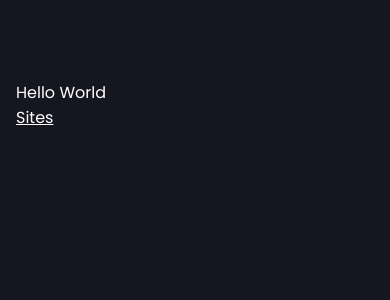
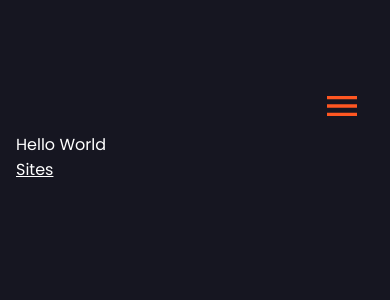
Before and after one commit to GustavoMelloGit/GMPM, a React (Create React App) app: page / in a window 390 px wide. Shown: the top 300 px of the page. Built offline with nearby package versions, Linux system fonts and the light colour scheme.

Commit message:
feat: :sparkles: app menu is now working for mobile

```diff
--- a/src/components/Layout/components/VerticalNav/index.tsx
+++ b/src/components/Layout/components/VerticalNav/index.tsx
@@ -1,33 +1,37 @@
-import React from 'react';
-import { Avatar, Box, Typography } from '@mui/material';
+import React, { useContext } from 'react';
+import { Avatar, Box, Typography, Button, IconButton } from '@mui/material';
 import {
   AppDrawer,
+  MobileHeader,
   ProfileContainer,
   VerticalNavContainer,
   VerticalNavContentContainer,
   VerticalNavContentWrapper,
-  VerticalNavListContainer,
 } from './styles';
 import { PropsChildrenOnly } from '../../../../shared/types/utils';
 import { deepOrange } from '@mui/material/colors';
 import { NavList } from './components';
+import MenuIcon from '@mui/icons-material/Menu';
+import CloseIcon from '@mui/icons-material/Close';
+import { LayoutContext } from '../../../../contexts/layout';
 
-interface VerticalNavbarProps extends PropsChildrenOnly {
-  isOpen: boolean;
-}
-const VerticalNavbar: React.FC<VerticalNavbarProps> = ({
-  children,
-  isOpen,
-}) => {
+const VerticalNavbar: React.FC<PropsChildrenOnly> = ({ children }) => {
+  const { isMobile, toggleDrawer, drawerIsOpen } = useContext(LayoutContext);
+
   return (
     <VerticalNavContainer>
-      <AppDrawer
-        anchor='left'
-        open={isOpen}
-        BackdropProps={{ invisible: true }}
-        variant='persistent'
+      <AppDrawer drawerIsOpen={drawerIsOpen} isMobile={isMobile}>
+        {isMobile && drawerIsOpen && (
+          <MobileHeader>
+            <IconButton
+              aria-label='copia o email para área de transferência'
+              onClick={toggleDrawer}
+              edge='end'
             >
-        <VerticalNavListContainer>
+              <CloseIcon sx={{ fill: deepOrange[500] }} />
+            </IconButton>
+          </MobileHeader>
+        )}
         <ProfileContainer>
           <Avatar
             variant='rounded'
@@ -40,20 +44,28 @@ const VerticalNavbar: React.FC<VerticalNavbarProps> = ({
           >
             G
           </Avatar>
-            <Box ml={1}>
-              <Typography fontWeight={700} noWrap width={200}>
+          <Box ml={1} minWidth={0}>
+            <Typography fontWeight={700} noWrap>
               Gustavo Marques de Mello Muito grande
             </Typography>
-              <Typography fontSize={13} fontWeight={500} noWrap width={200}>
+            <Typography fontSize={13} fontWeight={500} noWrap>
               gugamello2014@yahoo.com
             </Typography>
           </Box>
         </ProfileContainer>
         <NavList />
-        </VerticalNavListContainer>
       </AppDrawer>
-      <VerticalNavContentWrapper drawerIsOpen={isOpen}>
-        <VerticalNavContentContainer>{children}</VerticalNavContentContainer>
+      <VerticalNavContentWrapper isMobile={isMobile}>
+        <VerticalNavContentContainer>
+          {isMobile && (
+            <MobileHeader>
+              <Button onClick={toggleDrawer}>
+                <MenuIcon sx={{ fill: deepOrange[500] }} />
+              </Button>
+            </MobileHeader>
+          )}
+          {children}
+        </VerticalNavContentContainer>
       </VerticalNavContentWrapper>
     </VerticalNavContainer>
   );
--- a/src/components/Layout/components/VerticalNav/styles.ts
+++ b/src/components/Layout/components/VerticalNav/styles.ts
@@ -1,31 +1,29 @@
 import styled, { css } from 'styled-components';
 import { Box } from '@mui/system';
 import colors from '../../../../styles/colors';
-import { Container, Drawer } from '@mui/material';
+import { Container } from '@mui/material';
+
+interface VerticalNavProps {
+  drawerIsOpen?: boolean;
+  isMobile?: boolean;
+}
 
 export const VerticalNavContainer = styled(Box)`
+  position: relative;
   height: 100%;
   width: 100%;
   display: flex;
 `;
 
-export const VerticalNavListContainer = styled(Box)`
-  width: 20rem;
-  min-width: 20rem;
-  height: 100%;
-  background-color: ${colors.blue[500]};
-  padding: 2rem 2rem;
-`;
-
 export const VerticalNavContentContainer = styled(Container)`
   padding-top: 5rem;
 `;
-export const VerticalNavContentWrapper = styled(Box)<{ drawerIsOpen: boolean }>`
+export const VerticalNavContentWrapper = styled(Box)<VerticalNavProps>`
   width: 100%;
   height: 100%;
   background-color: ${colors.gray[700]};
   ${(props) =>
-    props.drawerIsOpen &&
+    !props.isMobile &&
     css`
       margin-left: 20rem;
     `}
@@ -37,8 +35,34 @@ export const ProfileContainer = styled(Box)`
   margin-bottom: 5rem;
 `;
 
-export const AppDrawer = styled(Drawer)`
-  > div {
-    background-color: ${colors.blue[500]};
+export const AppDrawer = styled(Box)<VerticalNavProps>`
+  position: fixed;
+  z-index: 1000;
+  height: 100vh;
+  background-color: ${colors.blue[500]};
+  width: 20rem;
+  min-width: 20rem;
+  padding: 2rem;
+
+  ${({ drawerIsOpen, isMobile }) => {
+    if (drawerIsOpen && isMobile) {
+      return css`
+        width: 100%;
+      `;
+    } else if (isMobile && !drawerIsOpen) {
+      return css`
+        display: none;
+      `;
+    }
+  }}
+`;
+
+export const MobileHeader = styled(Box)`
+  width: 100%;
+  display: flex;
+  justify-content: flex-end;
+  svg {
+    width: 2.5rem;
+    height: 2.5rem;
   }
 `;
--- a/src/components/Layout/index.tsx
+++ b/src/components/Layout/index.tsx
@@ -1,15 +1,12 @@
-import React, { useContext } from 'react';
-import { LayoutContext } from '../../contexts/layout';
+import React from 'react';
 import { PropsChildrenOnly } from '../../shared/types/utils';
 import VerticalNavbar from './components/VerticalNav';
 import { LayoutContainer } from './styles';
 
 const AppLayout: React.FC<PropsChildrenOnly> = ({ children }) => {
-  const { isMobile } = useContext(LayoutContext);
-
   return (
     <LayoutContainer>
-      <VerticalNavbar isOpen={!isMobile}>{children}</VerticalNavbar>
+      <VerticalNavbar>{children}</VerticalNavbar>
     </LayoutContainer>
   );
 };
--- a/src/contexts/layout/index.tsx
+++ b/src/contexts/layout/index.tsx
@@ -5,18 +5,22 @@ import { PropsChildrenOnly } from '../../shared/types/utils';
 interface LayoutContextProps {
   isMobile: boolean;
   toggleDrawer: () => void;
+  drawerIsOpen: boolean;
 }
 
-export const LayoutContext = React.createContext<Partial<LayoutContextProps>>(
-  {}
-);
+export const LayoutContext = React.createContext<LayoutContextProps>({
+  isMobile: false,
+  toggleDrawer: () => {},
+  drawerIsOpen: false,
+});
 
 const LayoutProvider: React.FC<PropsChildrenOnly> = ({ children }) => {
   const { width } = useWindowDimensions();
+  const [drawerIsOpen, setDrawerIsOpen] = useState(false);
   const [layoutIsMobile, setLayoutIsMobile] = useState(width <= 768);
 
-  const toggleIsMobile = () => {
-    setLayoutIsMobile(!layoutIsMobile);
+  const toggleDrawer = () => {
+    setDrawerIsOpen((prev) => !prev);
   };
 
   useEffect(() => {
@@ -25,7 +29,7 @@ const LayoutProvider: React.FC<PropsChildrenOnly> = ({ children }) => {
 
   return (
     <LayoutContext.Provider
-      value={{ isMobile: layoutIsMobile, toggleDrawer: toggleIsMobile }}
+      value={{ isMobile: layoutIsMobile, toggleDrawer, drawerIsOpen }}
     >
       {children}
     </LayoutContext.Provider>
```
Lines whose indentation alone changed are shown as unchanged.
